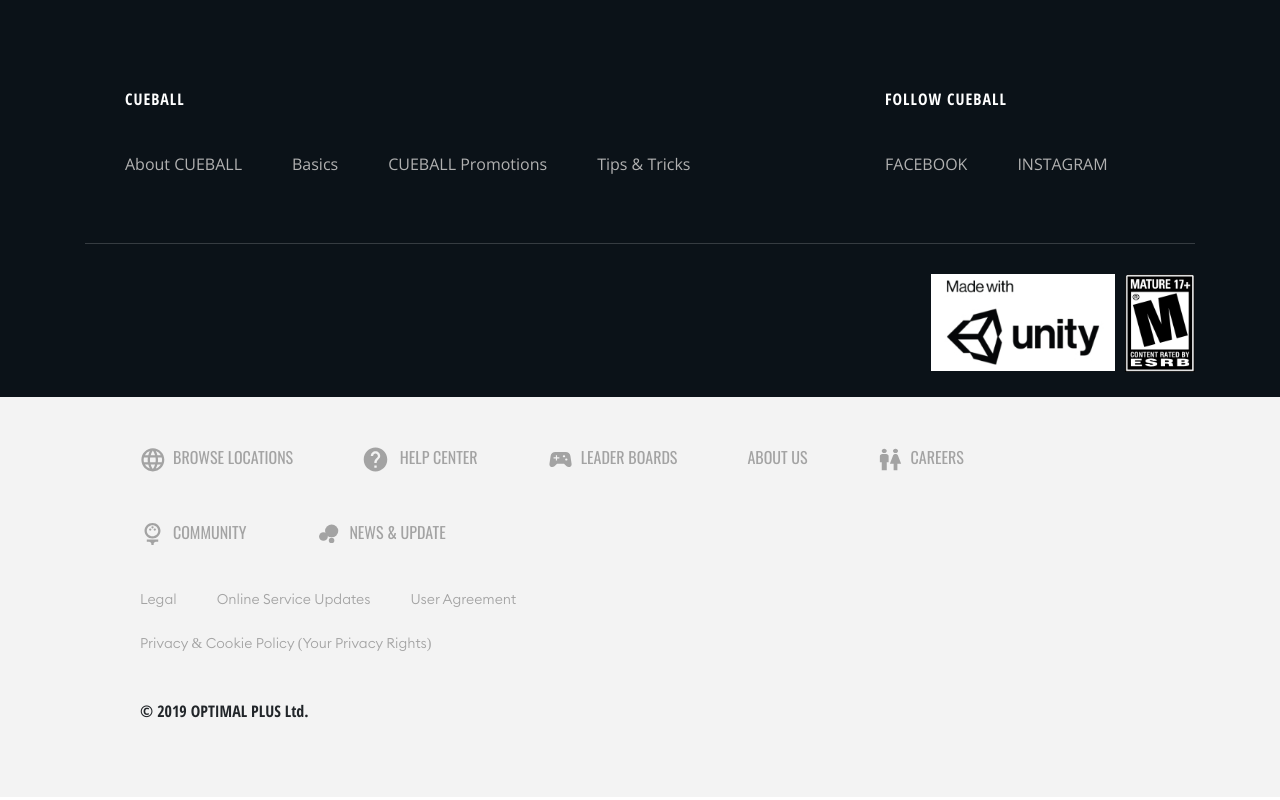
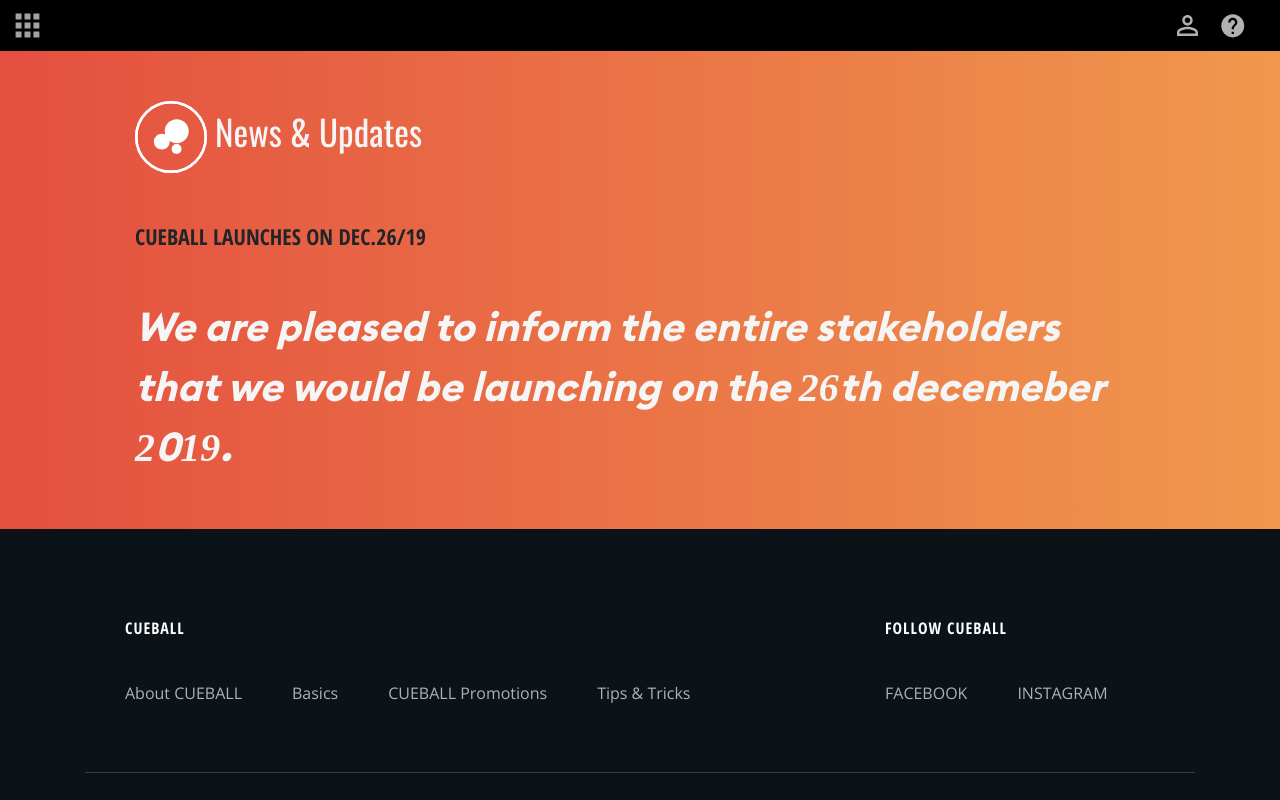
Before and after one commit to skybrandevs/cueball, a React (Create React App) app: page /news in a window 1280 px wide. Shown: the top 800 px of the page. Built offline with nearby package versions, Linux system fonts and the light colour scheme.

Commit message:
added news components

```diff
--- a/src/App.css
+++ b/src/App.css
@@ -1838,7 +1838,11 @@
     margin-top:120px;
     border-radius: 3px;
 
-
+}
+
+.rainbow-background{
+
+  background-image: linear-gradient(to right,#E44F40,#F0984D);
 
 }
 
--- a/src/App.js
+++ b/src/App.js
@@ -6,6 +6,7 @@
 import Footer from "./components/pages/partials/footer";
 import Help from "./components/pages/help";
 import Leaderboards from "./components/pages/leaderboards";
+import News from "./components/pages/news";
 
 
 
@@ -17,6 +18,7 @@
         <Route exact path="/account" component={Account}/>
         <Route exact path="/help" component={Help}/>
         <Route exact path="/leaderboards" component={Leaderboards}/>
+        <Route exact path="/news" component={News}/>
       </Switch>
       <Footer/>
     </Router>
--- /dev/null
+++ b/src/components/pages/news.jsx
@@ -0,0 +1,47 @@
+import React from "react";
+import helpgame from "../../helpgame.svg";
+import Topnav from "./partials/topnav";
+import newsupdates from "../../newsupdates.svg";
+
+
+
+
+
+const News = () => (
+
+
+    <div>
+<Topnav/>
+
+<div className="rainbow-background">
+
+<div className="container">
+
+
+
+<div className="row">
+
+<div className="col-sm-12">
+<h4 className="leader-font"><img src={newsupdates} className="img-fluid help-game"/>News & Updates</h4>
+
+<h6 className="top-leader-2">CUEBALL LAUNCHES ON DEC.26/19</h6>
+    <p className="no-data">We are pleased to inform the entire stakeholders that we would be launching on the 26th decemeber 2019.</p>
+
+</div>
+
+</div>
+
+
+</div>
+
+
+</div>
+
+    </div>
+
+
+
+);
+
+
+export default News;
--- a/src/components/pages/partials/footer.jsx
+++ b/src/components/pages/partials/footer.jsx
@@ -111,9 +111,9 @@
 </a>
 
 <li className="ff"><img src={community} className="img-fluid lang zoom"/>COMMUNITY</li>
-
+<Link to="/news">
 <li className="ff"><img src={news} className="img-fluid lang zoom"/>NEWS & UPDATE</li>
-
+</Link>
 
 </ul>
 </div>
```
Also changed, not shown: src/newsupdates.svg (added).
